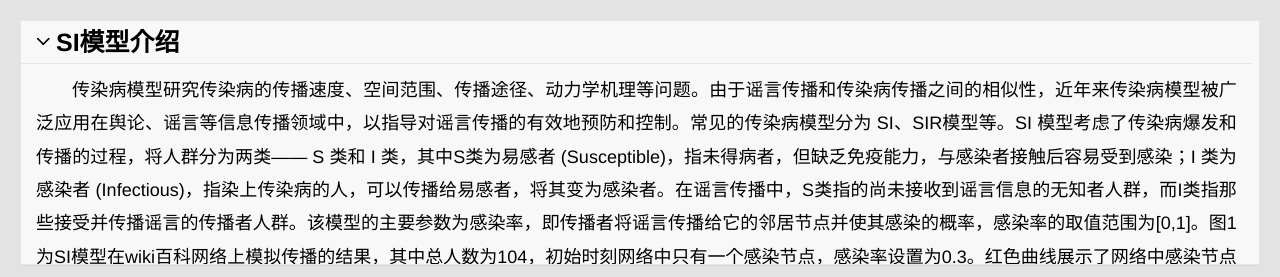
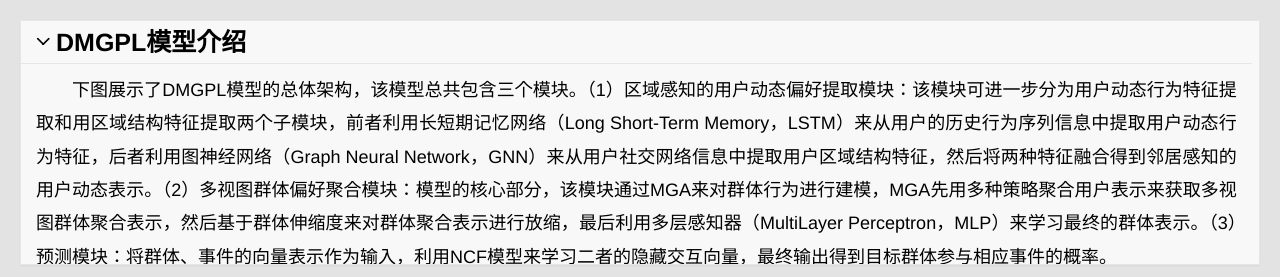
Before and after one commit to FairyTaleBliss/SocialNetworkGroupAnalysisPlatform, a Flask app: page /introduceGroupBehaviorPredictionModel in a window 1280 px wide. Shown: the top 277 px of the page. Run offline with Flask 2, Linux system fonts and the light colour scheme.

Commit message:
完成群体行为预测模型介绍子页面

```diff
--- a/app.py
+++ b/app.py
@@ -1,5 +1,6 @@
 from flask import Flask, render_template, request
 import json
+from gevent import pywsgi
 
 app = Flask(__name__)
 
@@ -136,4 +137,6 @@ def DemonstrationOfCommunityDivisionModel():
     return render_template('DemonstrationOfCommunityDivisionModel.html')
 
 if __name__ == '__main__':
-    app.run()
+    # app.run()
+    server = pywsgi.WSGIServer(('127.0.0.1', 5000), app)
+    server.serve_forever()
--- a/environment.txt
+++ b/environment.txt
@@ -1,9 +1,15 @@
 certifi==2021.5.30
+cffi==1.14.6
 click==8.0.1
 colorama==0.4.4
 Flask==2.0.1
+gevent==21.8.0
+greenlet==1.1.1
 itsdangerous==2.0.1
 Jinja2==3.0.1
 MarkupSafe==2.0.1
+pycparser==2.20
 Werkzeug==2.0.1
 wincertstore==0.2
+zope.event==4.5.0
+zope.interface==5.4.0
--- a/templates/introduceGroupBehaviorPredictionModel.html
+++ b/templates/introduceGroupBehaviorPredictionModel.html
@@ -2,7 +2,7 @@
 <html>
 <head>
   <meta charset="utf-8">
-  <title>SI模型介绍</title>
+  <title>DMGPL模型介绍</title>
   <link rel="stylesheet" href="/static/layui/css/layui.css" media="all">
 </head>
 <body>
@@ -13,10 +13,10 @@
                 <div class="layui-collapse" lay-accordion style="background-color: #f8f8f8">
                     <div class="layui-colla-item" style="color: #000000;">
                         <div class="layui-colla-title" style="background-color: #f8f8f8;font-size:25px; font-weight: bold; color: #000000;">
-                            SI模型介绍
+                            DMGPL模型介绍
                         </div>
                         <div class="layui-colla-content layui-show" style="background-color:#f8f8f8; overflow:auto; width:97%; height:180px; font-size:18px; color: #000000; line-height:25pt; text-align: justify; text-indent: 2em;">
-                            传染病模型研究传染病的传播速度、空间范围、传播途径、动力学机理等问题。由于谣言传播和传染病传播之间的相似性，近年来传染病模型被广泛应用在舆论、谣言等信息传播领域中，以指导对谣言传播的有效地预防和控制。常见的传染病模型分为 SI、SIR模型等。SI 模型考虑了传染病爆发和传播的过程，将人群分为两类—— S 类和 I 类，其中S类为易感者 (Susceptible)，指未得病者，但缺乏免疫能力，与感染者接触后容易受到感染；I 类为感染者 (Infectious)，指染上传染病的人，可以传播给易感者，将其变为感染者。在谣言传播中，S类指的尚未接收到谣言信息的无知者人群，而I类指那些接受并传播谣言的传播者人群。该模型的主要参数为感染率，即传播者将谣言传播给它的邻居节点并使其感染的概率，感染率的取值范围为[0,1]。图1为SI模型在wiki百科网络上模拟传播的结果，其中总人数为104，初始时刻网络中只有一个感染节点，感染率设置为0.3。红色曲线展示了网络中感染节点的数量变化，黑色曲线展示了易感节点的数量变化。图2为SI模型传播动态截图，灰色节点代表易感节点，红色节点代表感染节点。
+                            下图展示了DMGPL模型的总体架构，该模型总共包含三个模块。（1）区域感知的用户动态偏好提取模块：该模块可进一步分为用户动态行为特征提取和用区域结构特征提取两个子模块，前者利用长短期记忆网络（Long Short-Term Memory，LSTM）来从用户的历史行为序列信息中提取用户动态行为特征，后者利用图神经网络（Graph Neural Network，GNN）来从用户社交网络信息中提取用户区域结构特征，然后将两种特征融合得到邻居感知的用户动态表示。（2）多视图群体偏好聚合模块：模型的核心部分，该模块通过MGA来对群体行为进行建模，MGA先用多种策略聚合用户表示来获取多视图群体聚合表示，然后基于群体伸缩度来对群体聚合表示进行放缩，最后利用多层感知器（MultiLayer Perceptron，MLP）来学习最终的群体表示。（3）预测模块：将群体、事件的向量表示作为输入，利用NCF模型来学习二者的隐藏交互向量，最终输出得到目标群体参与相应事件的概率。
                         </div>
                     </div>
                 </div>
@@ -24,8 +24,8 @@
             <div class="layui-card" style="background-color: #f8f8f8">
                 <div class="layui-carousel" id="lunbotu" style="margin:0 auto; " lay-anim="" lay-indicator="inside" lay-arrow="hover">
                     <div carousel-item align="center">
-                        <div class="layui-this"><img src="../static/image/SI.png"  style="width: 80%;height:100%"></div>
-                        <div class=""><img src="../static/image/SI_process.png" style="width: 80%;height:100%"></div>
+                        <div class="layui-this"><img src="../static/image/DMGPL.png"  style="width: 80%;height:100%"></div>
+{#                        <div class=""><img src="../static/image/SI_process.png" style="width: 80%;height:100%"></div>#}
                     </div>
                 </div>
             </div>
```
Also changed, not shown: static/image/DMGPL.png (added).
